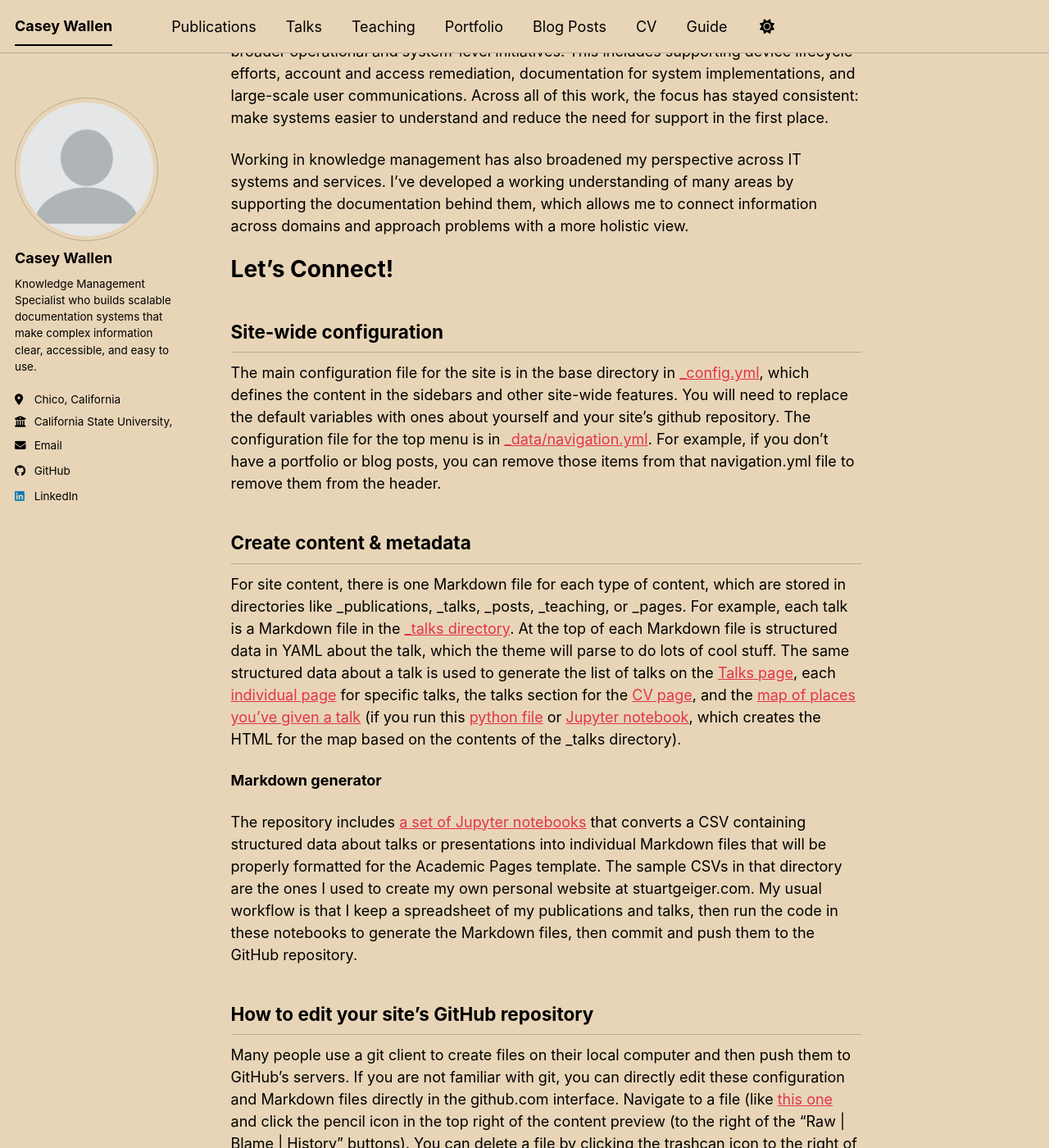
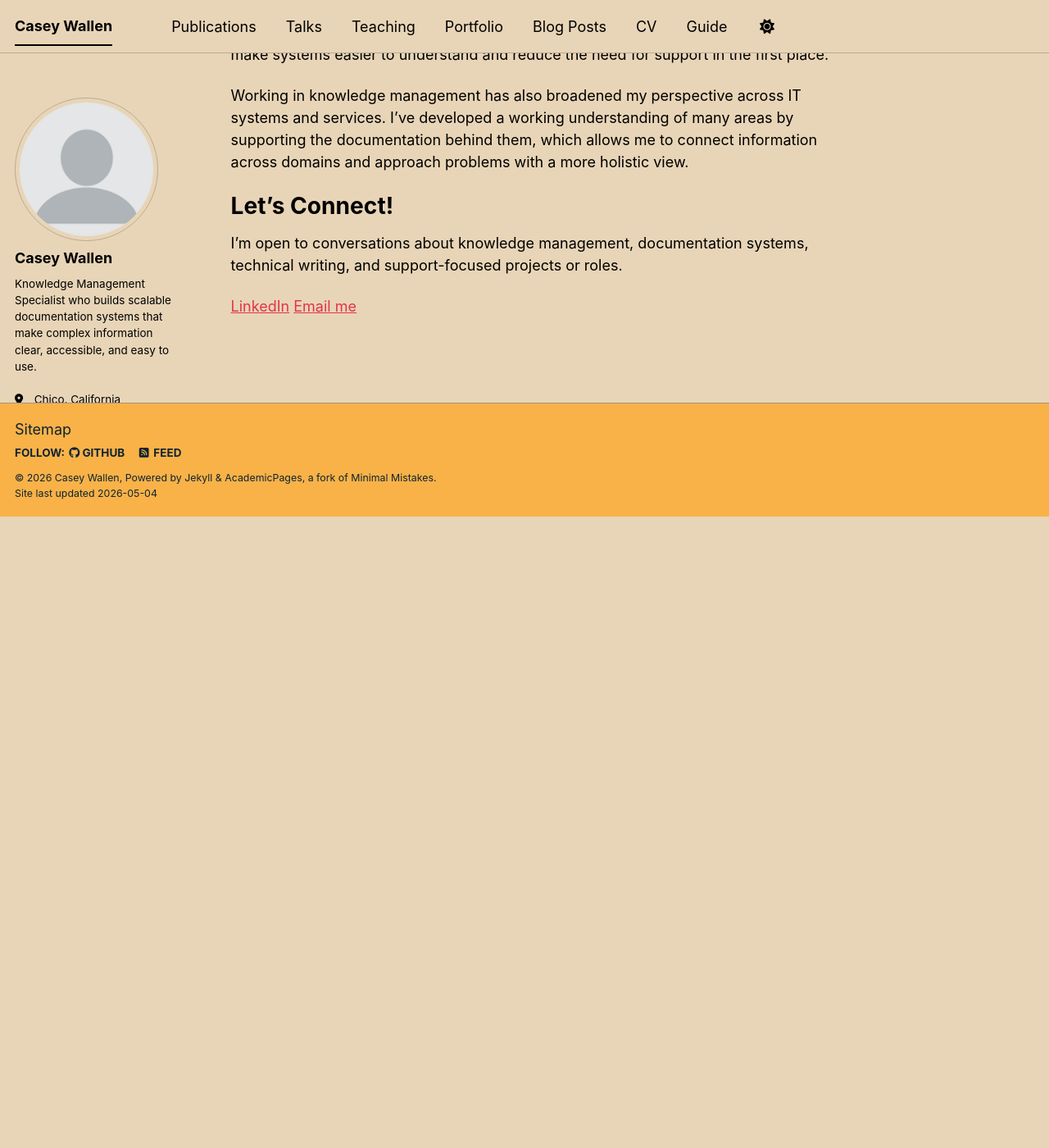
Before and after one commit to casey-wallen/casey-wallen.github.io, a Jekyll site: the page built from _pages/about.md, in a window 1280 px wide and 1400 px high, scrolled down 768 px. Shown: the whole window at 82% size. Built offline with Jekyll 4.4.1, drawn with Linux system fonts in a browser that asks for light colours; a script bundle is joined from its source files by our own code; library files that are not in the unit come from our copies; after the commit the page ends 1398 px from its top, so only the background shows below that; some of the changed text lies outside the part shown.

Commit message:
Update about.md

```diff
--- a/_pages/about.md
+++ b/_pages/about.md
@@ -1,17 +1,15 @@
 ---
 permalink: /
-title: "Casey Wallen Writing Portfolio"
+title: "Hi, I'm Casey!"
 author_profile: true
 redirect_from:
   - /about/
   - /about.html
 ---
 
-Hi, I’m Casey Wallen.
+I work in knowledge management and technical documentation, with a focus on improving how information is structured, maintained, and used across support systems.
 
-I specialize in knowledge management, technical documentation, and user support content. My work focuses on making complex systems easier to understand and easier to use.
-
-This portfolio highlights selected projects in knowledge base development, training content, technical writing, and documentation systems.
+This portfolio highlights selected work in knowledge base development, documentation strategy, and user support content.
 
 
 About Me
@@ -28,28 +26,7 @@
 
 Let's Connect!
 ======
+I’m open to conversations about knowledge management, documentation systems, technical writing, and support-focused projects or roles.
 
-
-Site-wide configuration
-------
-The main configuration file for the site is in the base directory in [_config.yml](https://github.com/academicpages/academicpages.github.io/blob/master/_config.yml), which defines the content in the sidebars and other site-wide features. You will need to replace the default variables with ones about yourself and your site's github repository. The configuration file for the top menu is in [_data/navigation.yml](https://github.com/academicpages/academicpages.github.io/blob/master/_data/navigation.yml). For example, if you don't have a portfolio or blog posts, you can remove those items from that navigation.yml file to remove them from the header.
-
-Create content & metadata
-------
-For site content, there is one Markdown file for each type of content, which are stored in directories like _publications, _talks, _posts, _teaching, or _pages. For example, each talk is a Markdown file in the [_talks directory](https://github.com/academicpages/academicpages.github.io/tree/master/_talks). At the top of each Markdown file is structured data in YAML about the talk, which the theme will parse to do lots of cool stuff. The same structured data about a talk is used to generate the list of talks on the [Talks page](https://academicpages.github.io/talks), each [individual page](https://academicpages.github.io/talks/2012-03-01-talk-1) for specific talks, the talks section for the [CV page](https://academicpages.github.io/cv), and the [map of places you've given a talk](https://academicpages.github.io/talkmap.html) (if you run this [python file](https://github.com/academicpages/academicpages.github.io/blob/master/talkmap.py) or [Jupyter notebook](https://github.com/academicpages/academicpages.github.io/blob/master/talkmap.ipynb), which creates the HTML for the map based on the contents of the _talks directory).
-
-**Markdown generator**
-
-The repository includes [a set of Jupyter notebooks](https://github.com/academicpages/academicpages.github.io/tree/master/markdown_generator
-) that converts a CSV containing structured data about talks or presentations into individual Markdown files that will be properly formatted for the Academic Pages template. The sample CSVs in that directory are the ones I used to create my own personal website at stuartgeiger.com. My usual workflow is that I keep a spreadsheet of my publications and talks, then run the code in these notebooks to generate the Markdown files, then commit and push them to the GitHub repository.
-
-How to edit your site's GitHub repository
-------
-Many people use a git client to create files on their local computer and then push them to GitHub's servers. If you are not familiar with git, you can directly edit these configuration and Markdown files directly in the github.com interface. Navigate to a file (like [this one](https://github.com/academicpages/academicpages.github.io/blob/master/_talks/2012-03-01-talk-1.md) and click the pencil icon in the top right of the content preview (to the right of the "Raw | Blame | History" buttons). You can delete a file by clicking the trashcan icon to the right of the pencil icon. You can also create new files or upload files by navigating to a directory and clicking the "Create new file" or "Upload files" buttons.
-
-Example: editing a Markdown file for a talk
-![Editing a Markdown file for a talk](/images/editing-talk.png)
-
-For more info
-------
-More info about configuring Academic Pages can be found in [the guide](https://academicpages.github.io/markdown/), the [growing wiki](https://github.com/academicpages/academicpages.github.io/wiki), and you can always [ask a question on GitHub](https://github.com/academicpages/academicpages.github.io/discussions). The [guides for the Minimal Mistakes theme](https://mmistakes.github.io/minimal-mistakes/docs/configuration/) (which this theme was forked from) might also be helpful.
+[LinkedIn](https://www.linkedin.com/in/casey-wallen/)
+[Email me](mailto:wallen.casey@yahoo.com)
```
